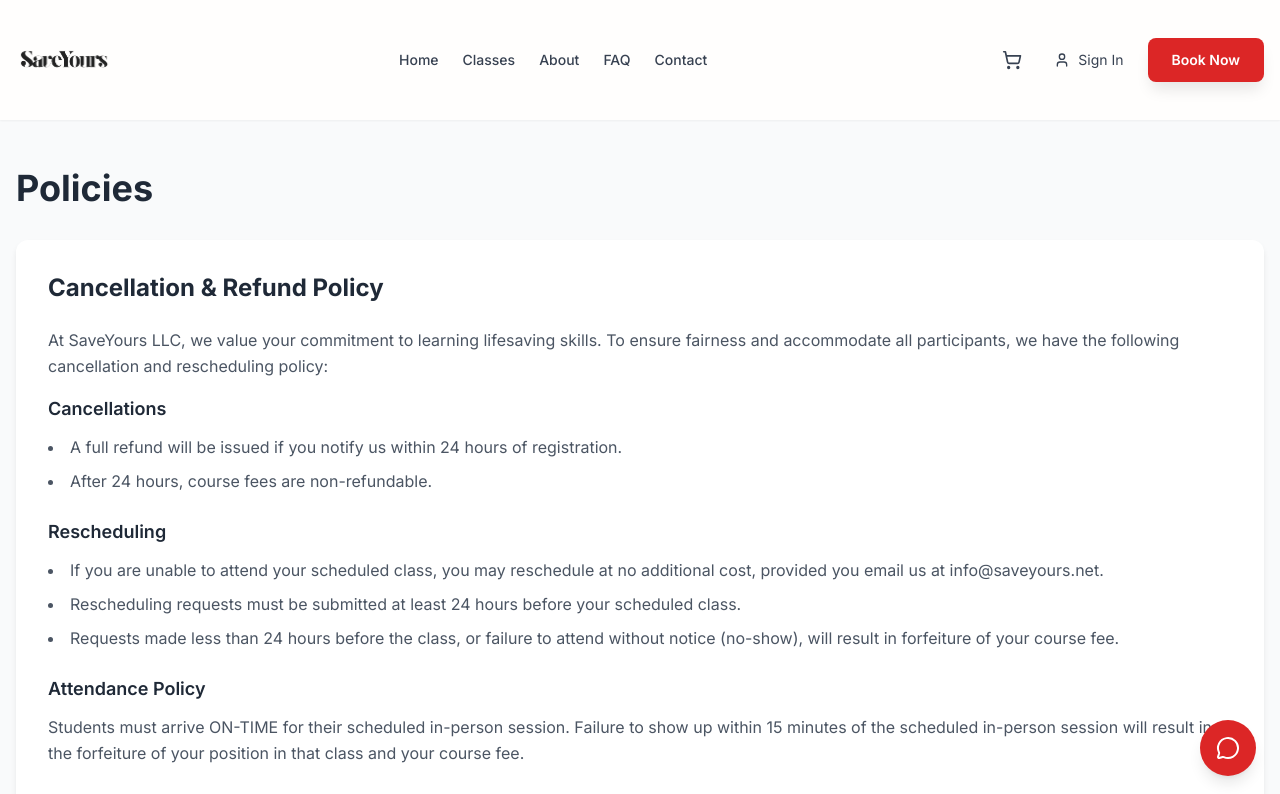
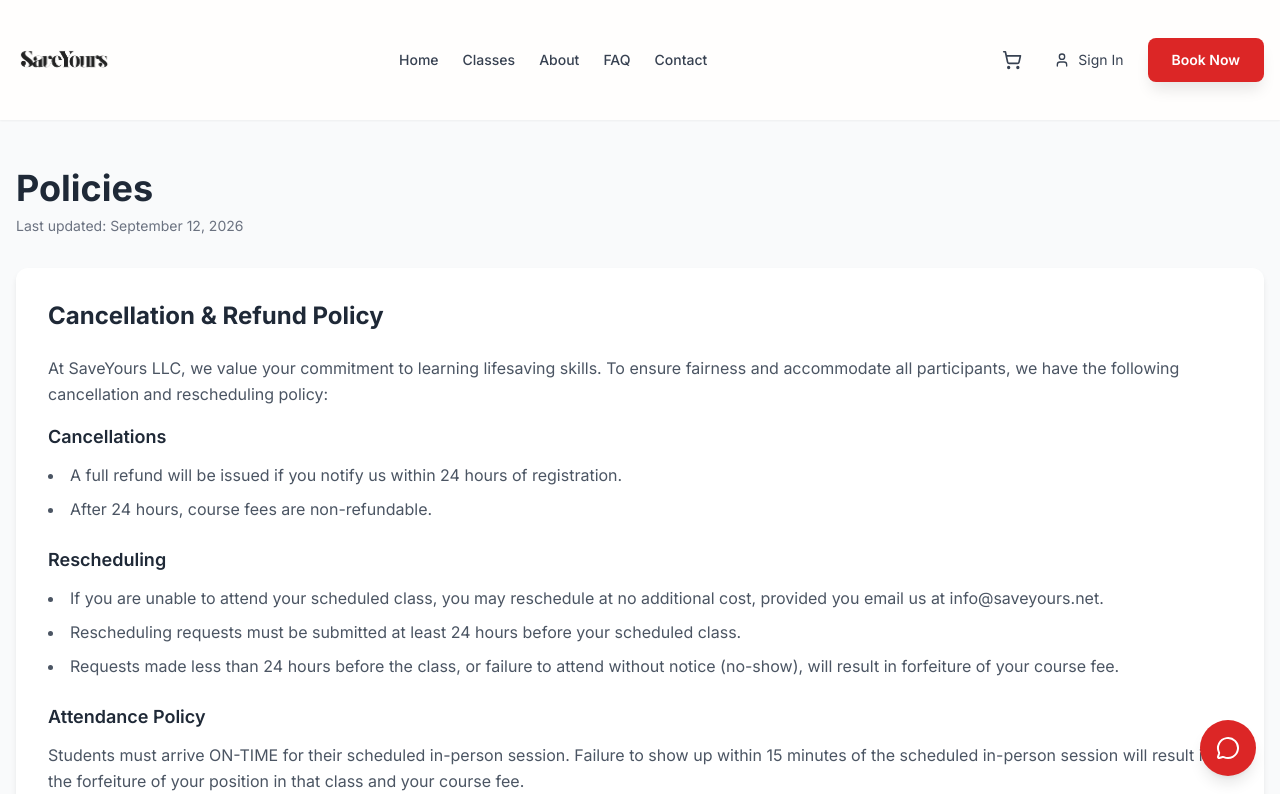
Before and after one commit to moyataebisso/saveyours, a Next.js app: page /policies in a window 1280 px wide. Shown: the top 794 px of the page. Built offline with nearby package versions, Linux system fonts and the light colour scheme.

Commit message:
SEO section D: visible Last updated on /policies, /policies/refunds, /faq

```diff
--- a/app/faq/page.tsx
+++ b/app/faq/page.tsx
@@ -1,6 +1,7 @@
 import type { Metadata } from 'next';
 import Link from 'next/link';
 import { FAQ_CATEGORIES, FAQ_STILL_HAVE_QUESTIONS } from '@/lib/faq-content';
+import { LAST_UPDATED } from '@/lib/last-updated';
 
 export const metadata: Metadata = {
   title: 'FAQ — SaveYours CPR & First Aid Training',
@@ -55,6 +56,7 @@ export default function FaqPage() {
             </a>
             .
           </p>
+          <p className="mt-3 text-sm text-gray-500">Last updated: {LAST_UPDATED}</p>
         </div>
       </section>
 
--- a/app/policies/page.tsx
+++ b/app/policies/page.tsx
@@ -1,5 +1,6 @@
 import type { Metadata } from 'next';
 import { REFUND_POLICY } from '@/lib/refund-policy';
+import { LAST_UPDATED } from '@/lib/last-updated';
 
 export const metadata: Metadata = {
   title: 'Policies — Cancellation, Refunds & Terms | SaveYours',
@@ -18,7 +19,8 @@ export default function PoliciesPage() {
   return (
     <div className="min-h-screen bg-gray-50">
       <section className="container-custom py-12">
-        <h1 className="text-4xl font-bold mb-8">Policies</h1>
+        <h1 className="text-4xl font-bold mb-2">Policies</h1>
+        <p className="text-sm text-gray-500 mb-8">Last updated: {LAST_UPDATED}</p>
 
         <div className="card p-8 mb-8">
           <h2 className="text-2xl font-bold mb-6">Cancellation & Refund Policy</h2>
--- a/app/policies/refunds/page.tsx
+++ b/app/policies/refunds/page.tsx
@@ -1,6 +1,7 @@
 import type { Metadata } from 'next';
 import Link from 'next/link';
 import { REFUND_POLICY } from '@/lib/refund-policy';
+import { LAST_UPDATED } from '@/lib/last-updated';
 
 export const metadata: Metadata = {
   title: 'Cancellation & Refund Policy | SaveYours',
@@ -28,7 +29,8 @@ export default function RefundsPage() {
           </Link>
         </div>
 
-        <h1 className="text-3xl sm:text-4xl font-bold mb-6 sm:mb-8">Cancellation &amp; Refund Policy</h1>
+        <h1 className="text-3xl sm:text-4xl font-bold mb-2 sm:mb-3">Cancellation &amp; Refund Policy</h1>
+        <p className="text-sm text-gray-500 mb-6 sm:mb-8">Last updated: {LAST_UPDATED}</p>
 
         <div className="card p-6 sm:p-8">
           <p className="text-gray-700 mb-6">{REFUND_POLICY.intro}</p>
--- /dev/null
+++ b/lib/last-updated.ts
@@ -0,0 +1,5 @@
+// Single source of truth for the "Last updated" line shown on public policy
+// and FAQ pages. Bump this when the content on any of those pages is
+// materially revised — search engines and AI answer engines favor content
+// with visible recency signals.
+export const LAST_UPDATED = 'September 12, 2026';
```
